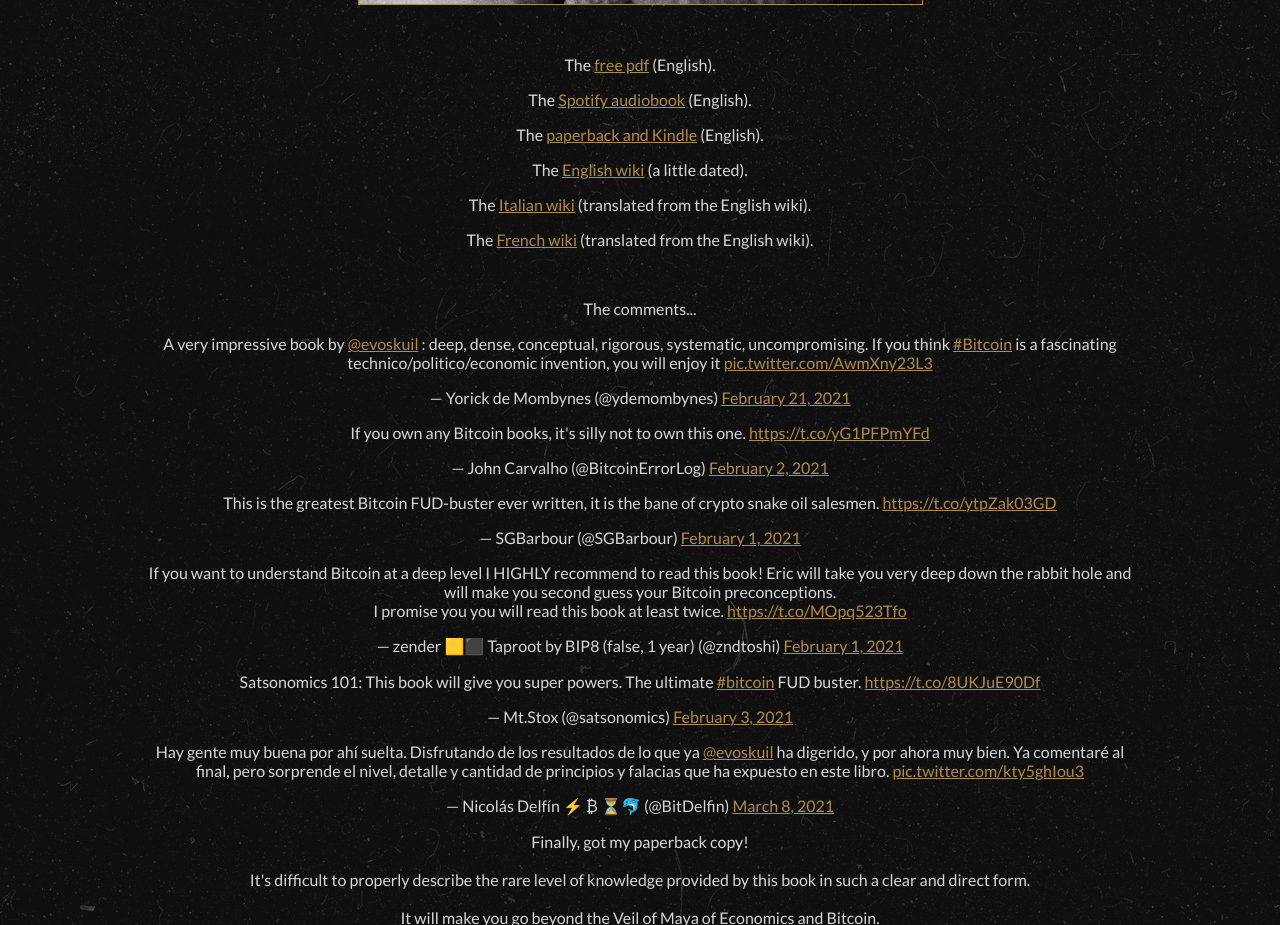
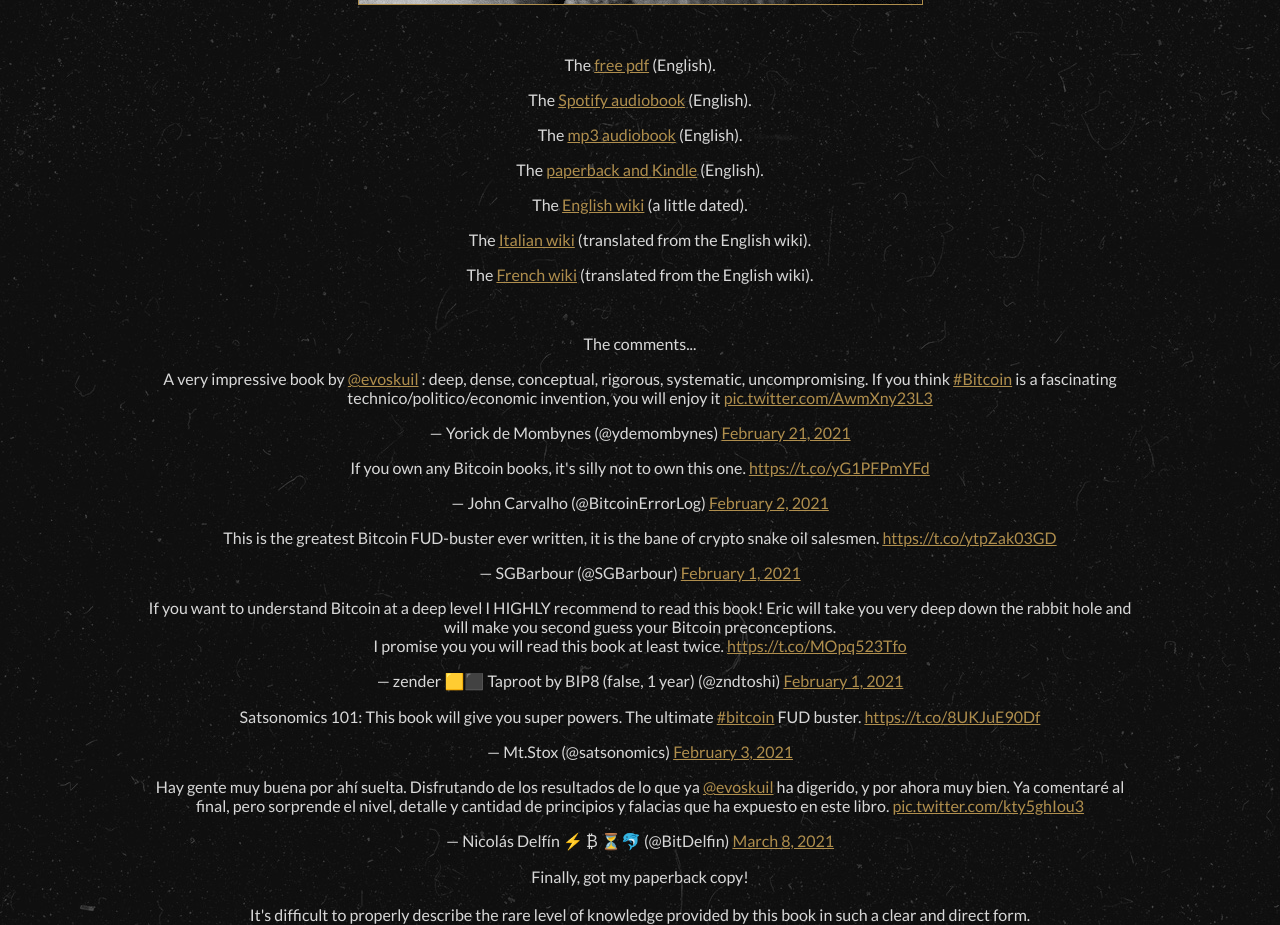
Before and after one commit to evoskuil/evoskuil.github.io, a plain HTML site: page cryptoeconomics/index.html in a window 1280 px wide. Shown: the part 840-1765 px from the top of the page. Drawn offline with Linux system fonts and the light colour scheme.

Commit message:
Add mp3 audiobook link.

```diff
--- a/cryptoeconomics/index.html
+++ b/cryptoeconomics/index.html
@@ -33,6 +33,8 @@
                 <div class="center-margin">
                     <p>The <a href="cryptoeconomics.pdf" target="blank_">free pdf</a> (English).</p>
                     <p>The <a href="https://anchor.fm/cryptoecon" target="blank_">Spotify audiobook</a> (English).</p>
+                    <p>The <a href="https://towardsliberty.com/agora/s/aa8WsHYNyBwzqmT/download/Eric%20Voskuil%20-%20Cryptoeconomics_Fundamental%20Principles%20of%20Bitcoin.mp3
+" target="blank_">mp3 audiobook</a> (English).</p>
                     <p>The <a href="https://www.amazon.com/dp/1735060828" target="blank_">paperback and Kindle</a> (English).</p>
                     <p>The <a href="https://github.com/libbitcoin/libbitcoin-system/wiki/Cryptoeconomics" target="blank_">English wiki</a> (a little dated).</p>
                     <p>The <a href="https://github.com/parsevalbtc/cryptoeconomics-IT-translation#readme" target="blank_">Italian wiki</a> (translated from the English wiki).</p>
```
